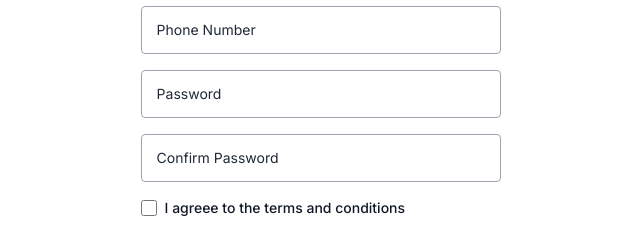
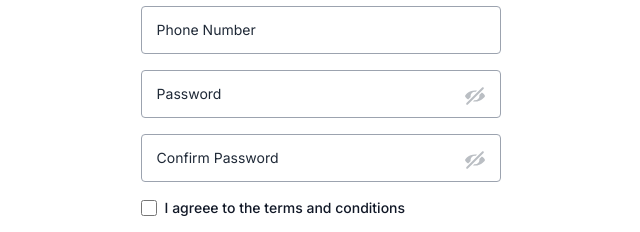
Before and after one commit to ahmad-cod/warehouzit, a Next.js app: page / in a window 1280 px wide. Both pictures are taken after a click on the element "Register". Shown: the part 375-607 px from the top of the page, without its empty margins (319-959 px from the left). Built offline with nearby package versions, Linux system fonts and the light colour scheme.

Commit message:
add eye icon to password field

```diff
--- a/components/FloatingLabelInput.js
+++ b/components/FloatingLabelInput.js
@@ -37,7 +37,7 @@ const FloatingLabelInput = ({ type = 'text', id, label, value, onChange, error }
           shouldFloatLabel ? 'peer-focus:px-2' : 'peer-placeholder-shown:px-2'
         } peer-placeholder-shown:scale-100 peer-placeholder-shown:-translate-y-1/2
            peer-placeholder-shown:top-1/2 ${
-             shouldFloatLabel ? 'peer-focus:top-1' : ''
+             shouldFloatLabel ? 'peer-focus:top-[2px]' : ''
            } peer-focus:scale-75 peer-focus:-translate-y-4 ${
              shouldFloatLabel ? 'peer-focus:left-4' : 'peer-placeholder-shown:left-2'
            } ${error ? 'text-red-500 translate-y-4 scale-100 peer-placeholder-shown:top-0 left-4' : 'text-gray-800'}
--- a/components/LoginForm.js
+++ b/components/LoginForm.js
@@ -52,7 +52,7 @@ export default function LoginForm () {
               >
                 Password
               </label>
-              <div className="absolute top-4 right-4">
+              <div className="absolute top-4 right-4 -z-20">
                 <Image
                   loading="lazy"
                   src='/images/eyeIcon.svg'
--- a/components/RegisterForm.js
+++ b/components/RegisterForm.js
@@ -2,6 +2,7 @@ import ErrorMessage from "./ErrorMessage"
 import { useState } from "react";
 import { postFormData } from "@/services/api";
 import { toast } from "react-toastify";
+import Image from "next/image";
 import FloatingLabelInput from "./FloatingLabelInput";
 
 
@@ -127,6 +128,7 @@ export default function RegisterForm () {
           />
 
           {/* Password Input */}
+          <div className="relative">
           <FloatingLabelInput
             type="password"
             id="password"
@@ -135,8 +137,19 @@ export default function RegisterForm () {
             onChange={handleChange}
             error={errors.password}
           />
+          <div className="absolute top-4 right-4 -z-20">
+            <Image
+              loading="lazy"
+              src='/images/eyeIcon.svg'
+              alt="Eye Icon in the password input field"
+              width={20}
+              height={20}
+            />
+          </div>
+          </div>
 
           {/* Confirm Password Input */}
+          <div className="relative">
             <FloatingLabelInput
               type="password"
               id="confirmPassword"
@@ -145,6 +158,16 @@ export default function RegisterForm () {
               onChange={handleChange}
               error={errors.confirmPassword}
             />
+            <div className="absolute top-4 right-4 -z-20">
+              <Image
+                loading="lazy"
+                src='/images/eyeIcon.svg'
+                alt="Eye Icon in the password input field"
+                width={20}
+                height={20}
+              />
+            </div>
+          </div>
 
           <div className="flex items-center">
             <input
```
Lines whose indentation alone changed are shown as unchanged.
